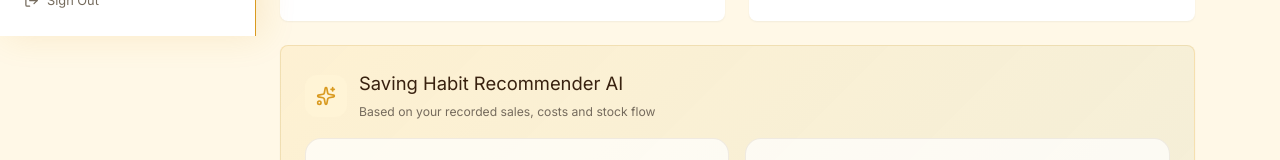
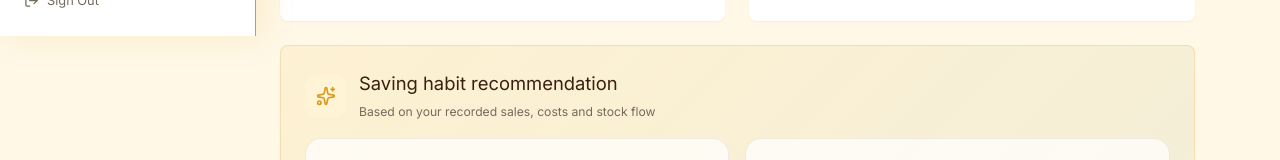
Before and after one commit to ashenafi-messle/Tewedaj-digital-, a Next.js app: page /merchant/reports in a window 1280 px wide. Shown: the part 764-924 px from the top of the page. Built offline with nearby package versions, Linux system fonts and the light colour scheme.

Commit message:
Merge remote and local changes

```diff
--- a/src/components/merchant/MerchantReports.tsx
+++ b/src/components/merchant/MerchantReports.tsx
@@ -209,7 +209,7 @@ export const MerchantReports: React.FC = () => {
           </div>
           <div>
             <h3 style={{ color: '#38210F', fontSize: '1.15rem', margin: 0 }}>
-              {isAm ? 'የቁጠባ ልማድ አስተያየት አውታር' : 'Saving Habit Recommender AI'}
+              {isAm ? 'የቁጠባ ልማድ አስተያየት' : 'Saving habit recommendation'}
             </h3>
             <span style={{ fontSize: '0.76rem', color: '#756B5D' }}>{isAm ? 'ከገቢ፣ ወጪ እና ክምችት መረጃ በመመስረት' : 'Based on your recorded sales, costs and stock flow'}</span>
           </div>
```
